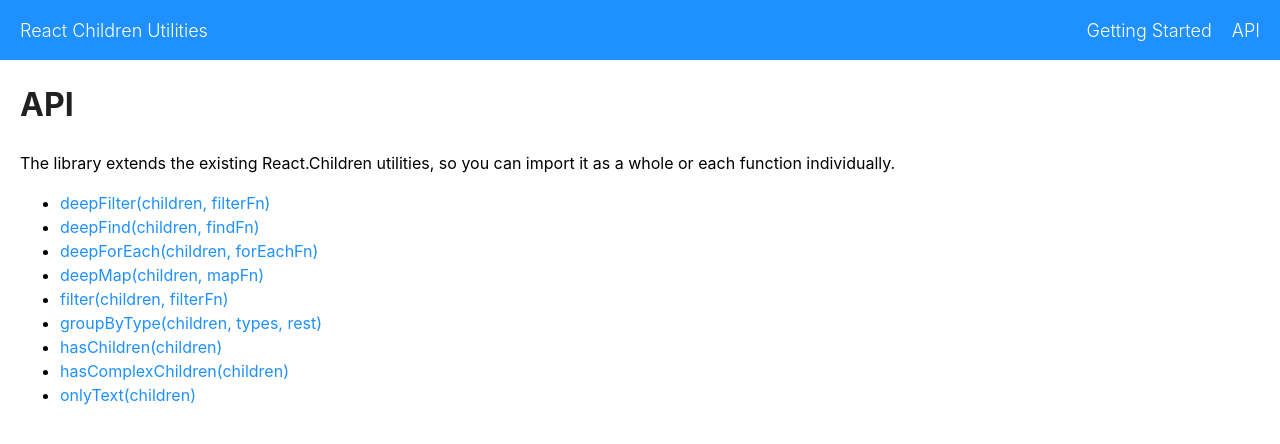
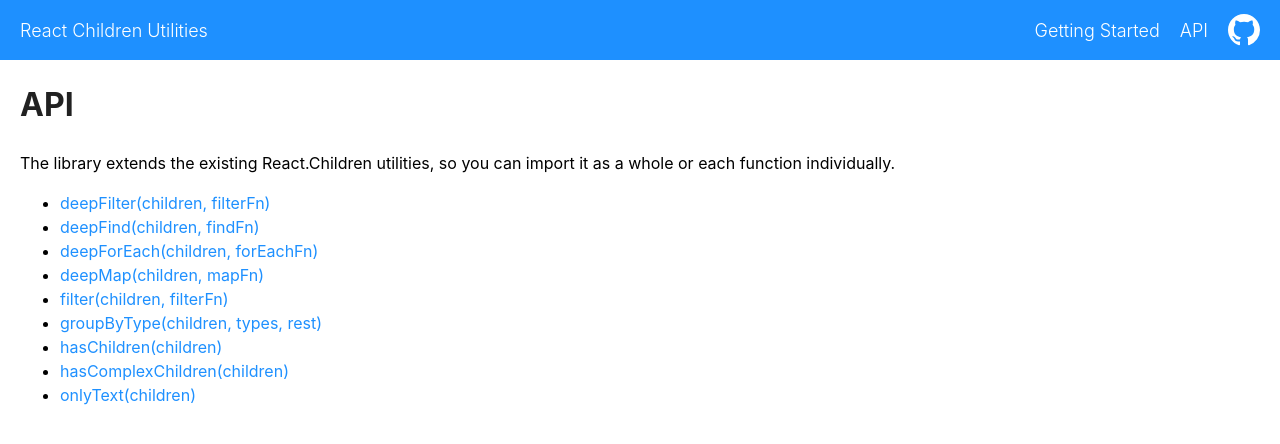
Before and after one commit to fernandopasik/react-children-utilities, a Jekyll site: the page built from docs/api.md, in a window 1280 px wide. Shown: the top 444 px of the page. Built offline with Jekyll 4.4.1, drawn with Linux system fonts in a browser that asks for light colours; our own code applies the rules of GitHub Pages for plain Markdown files.

Commit message:
docs: github button in top bar

```diff
--- /dev/null
+++ b/docs/_includes/github-icon.html
@@ -0,0 +1,6 @@
+<svg class="octicon" height="32" viewBox="0 0 16 16" version="1.1" width="32" aria-hidden="true">
+	<path
+		fill-rule="evenodd"
+		d="M8 0C3.58 0 0 3.58 0 8c0 3.54 2.29 6.53 5.47 7.59.4.07.55-.17.55-.38 0-.19-.01-.82-.01-1.49-2.01.37-2.53-.49-2.69-.94-.09-.23-.48-.94-.82-1.13-.28-.15-.68-.52-.01-.53.63-.01 1.08.58 1.23.82.72 1.21 1.87.87 2.33.66.07-.52.28-.87.51-1.07-1.78-.2-3.64-.89-3.64-3.95 0-.87.31-1.59.82-2.15-.08-.2-.36-1.02.08-2.12 0 0 .67-.21 2.2.82.64-.18 1.32-.27 2-.27.68 0 1.36.09 2 .27 1.53-1.04 2.2-.82 2.2-.82.44 1.1.16 1.92.08 2.12.51.56.82 1.27.82 2.15 0 3.07-1.87 3.75-3.65 3.95.29.25.54.73.54 1.48 0 1.07-.01 1.93-.01 2.2 0 .21.15.46.55.38A8.013 8.013 0 0016 8c0-4.42-3.58-8-8-8z"
+	></path>
+</svg>
--- a/docs/_includes/top-bar.html
+++ b/docs/_includes/top-bar.html
@@ -7,6 +7,9 @@
 			{% for item in site.main_nav %}
 			<a href="{{ item.url | escape }}" class="top-bar__link">{{ item.title | escape }}</a>
 			{% endfor %}
+			<a href="{{ site.github.repository_url | escape }}" class="top-bar__link">
+				{% include github-icon.html %}
+			</a>
 		</nav>
 	</section>
 </header>
```
